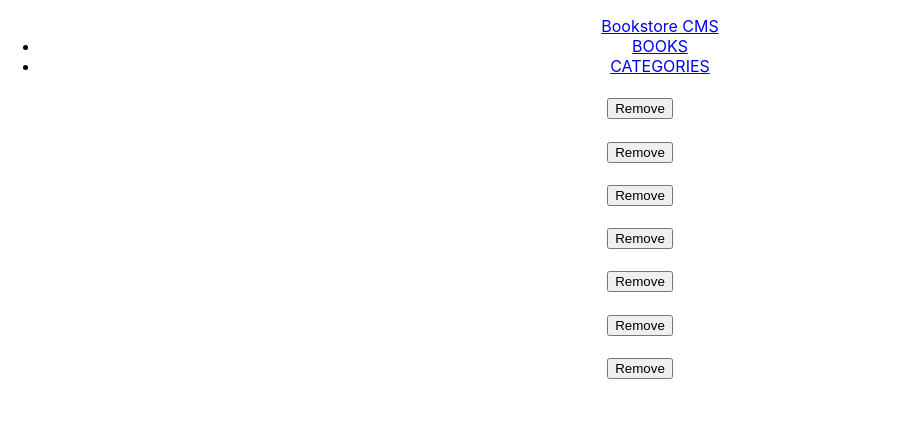
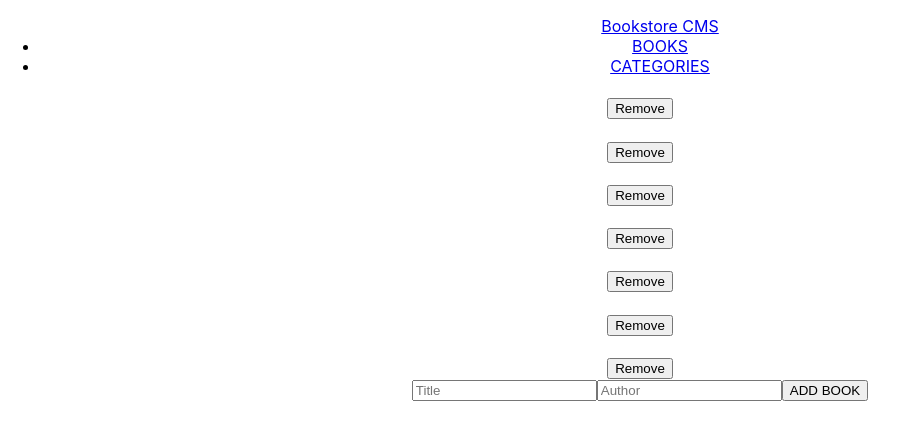
Before and after one commit to alphayowakarindi/book-store, a React (Create React App) app: page / in a window 1280 px wide. Shown: the top 440 px of the page, without its empty margins (0-908 px from the left). Built offline with nearby package versions, Linux system fonts and the light colour scheme.

Commit message:
Create addbookform component

```diff
--- a/src/components/Books.js
+++ b/src/components/Books.js
@@ -1,3 +1,4 @@
+import AddBookForm from './addBookForm';
 import Book from './Book';
 
 function Books() {
@@ -10,6 +11,7 @@ function Books() {
       <Book title="" author="" />
       <Book title="" author="" />
       <Book title="" author="" />
+      <AddBookForm />
     </div>
   );
 }
--- /dev/null
+++ b/src/components/addBookForm.js
@@ -0,0 +1,13 @@
+function AddBookForm() {
+  return (
+    <div className="add-book-form">
+      <form action="">
+        <input type="text" placeholder="Title" />
+        <input type="text" placeholder="Author" />
+        <button type="submit">ADD BOOK</button>
+      </form>
+    </div>
+  );
+}
+
+export default AddBookForm;
```
